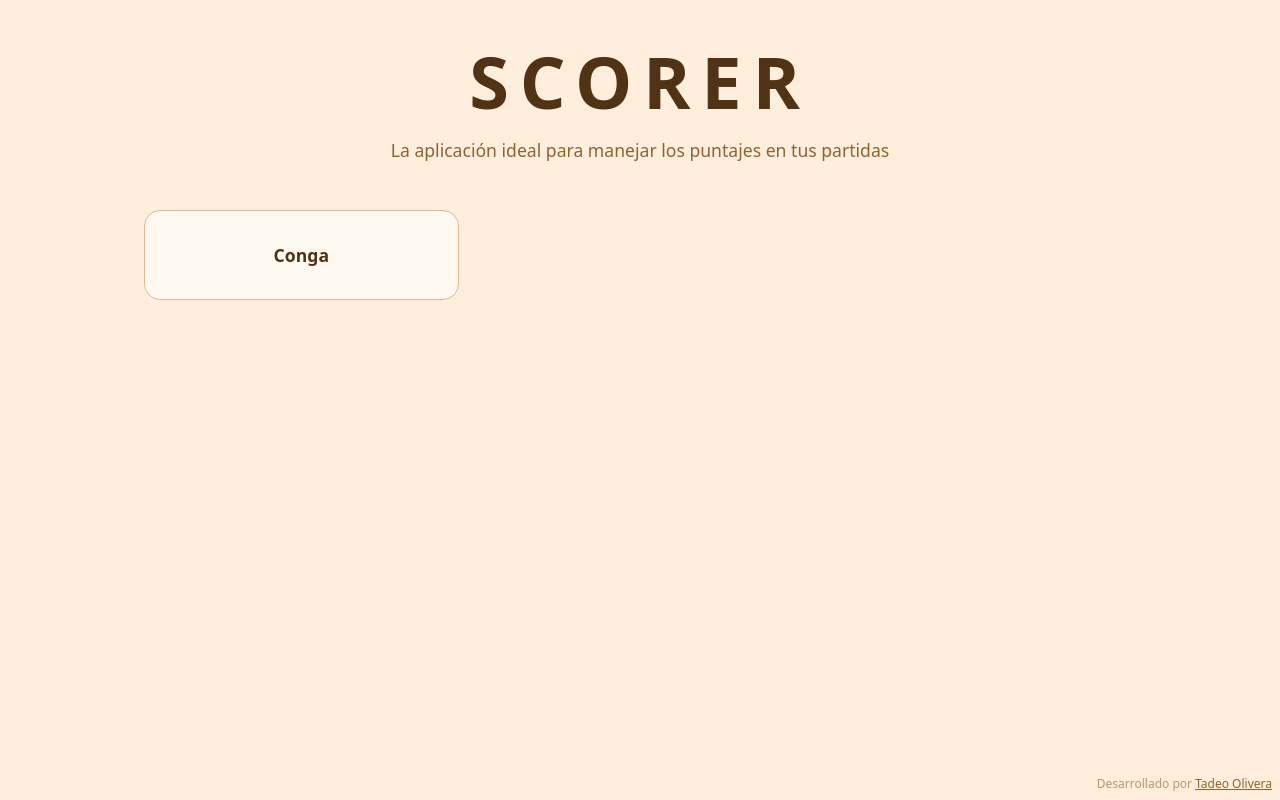
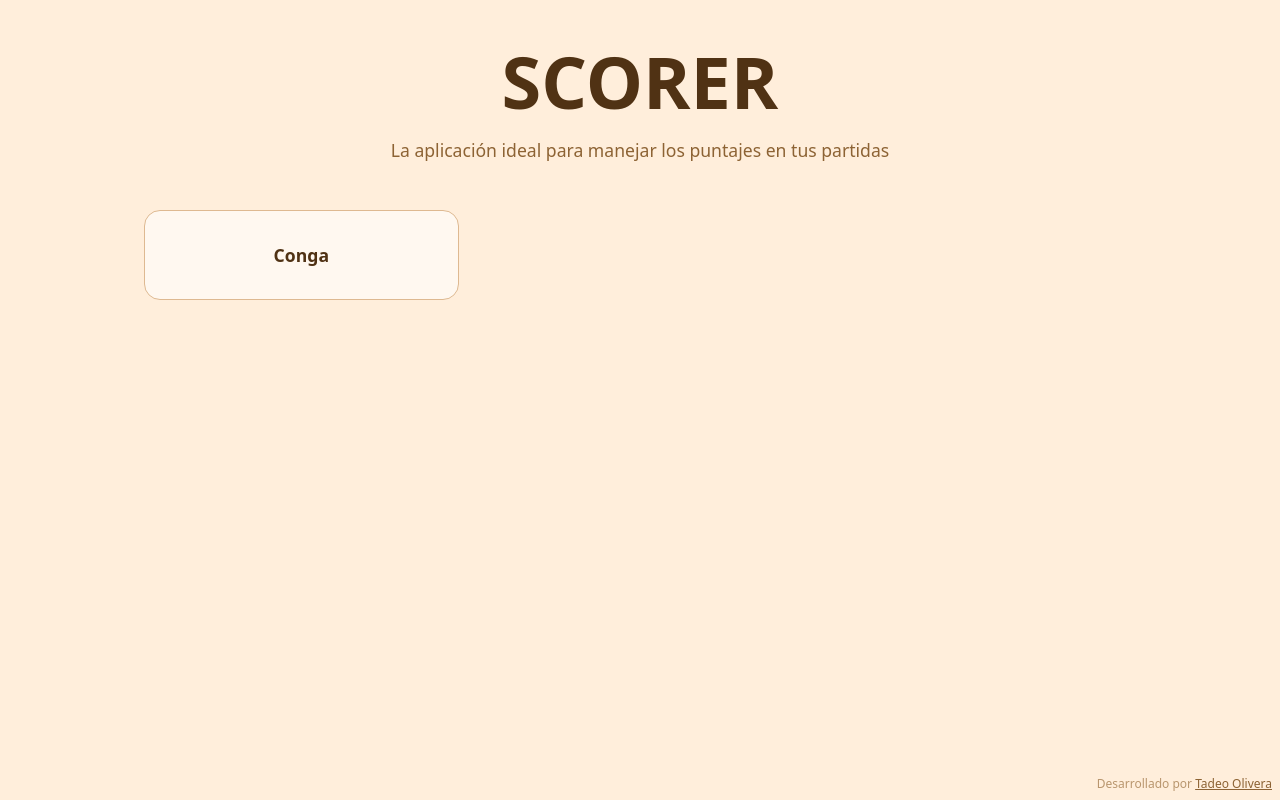
Before and after one commit to tadeoolivera/scorer, a React (Vite) app: page / in a window 1280 px wide. Built offline with nearby package versions, Linux system fonts and the light colour scheme.

Commit message:
fix: remove unnecessary letter-spacing from home-title style

```diff
--- a/src/App.css
+++ b/src/App.css
@@ -55,7 +55,6 @@
   font-size: 4.5rem;
   font-weight: 700;
   color: var(--text-primary);
-  letter-spacing: 0.15em;
 }
 
 .home-description {
```
